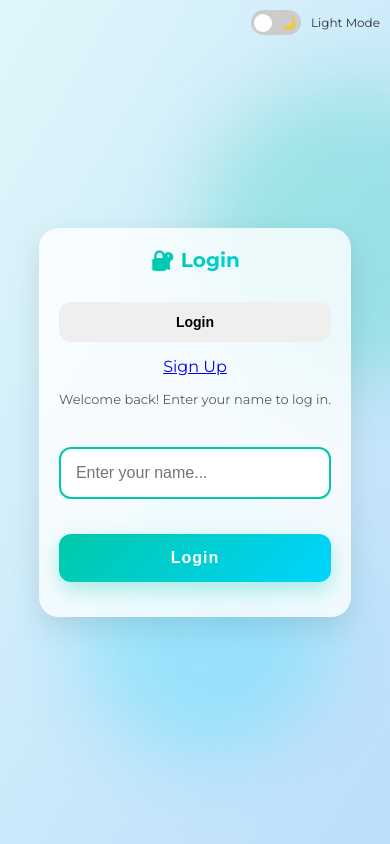
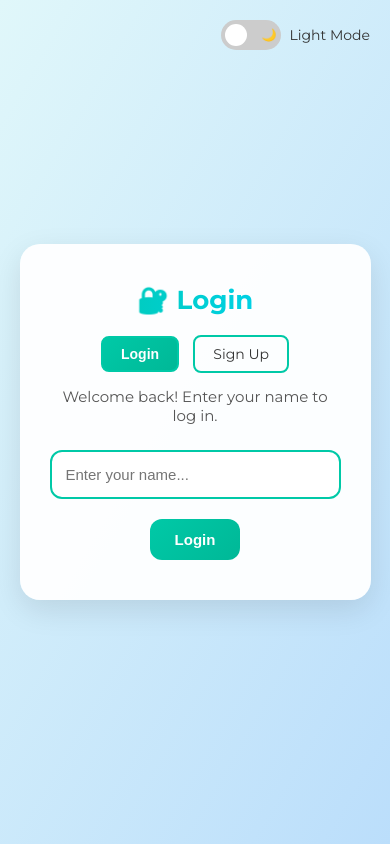
Before and after one commit to GurpreetSingh-21/CSCI355-Project-3, a website: page public/login.html in a window 390 px wide. Drawn offline with Linux system fonts and the light colour scheme.

Commit message:
created new auth.css for login and signup because it was having an issue with the dark/light mode, so it is seaparte now, and it is working good

```diff
--- /dev/null
+++ b/public/auth.css
@@ -0,0 +1,253 @@
+@import url('https://fonts.googleapis.com/css2?family=Montserrat:wght@400;600;700&display=swap');
+
+* {
+  margin: 0;
+  padding: 0;
+  box-sizing: border-box;
+}
+
+body {
+  font-family: 'Montserrat', sans-serif;
+  height: 100vh;
+  display: flex;
+  align-items: center;
+  justify-content: center;
+
+    transition: background-color 0.15s ease, color 0.15s ease;
+
+  overflow: hidden;
+  position: relative;
+}
+
+.container {
+  background-color: rgba(255, 255, 255, 0.9);
+  padding: 40px 30px;
+  border-radius: 20px;
+  box-shadow: 0 10px 30px rgba(0, 0, 0, 0.1);
+  text-align: center;
+  z-index: 10;
+  max-width: 400px;
+  width: 90%;
+}
+
+h1 {
+  font-size: 26px;
+  margin-bottom: 20px;
+  background: linear-gradient(90deg, #00c9a7, #00d4ff);
+  -webkit-background-clip: text;
+  color: transparent;
+}
+
+#formTitle ul{
+    text-decoration: none;
+}
+#formTitle li{
+   list-style: none;
+   text-decoration-line: none;
+}
+
+.subtext {
+  font-size: 15px;
+  color: #555;
+  margin-bottom: 25px;
+}
+
+.login-input {
+  width: 100%;
+  padding: 14px;
+  margin-bottom: 20px;
+  border: 2px solid #00c9a7;
+  border-radius: 12px;
+  font-size: 15px;
+  outline: none;
+  transition: border-color 0.3s ease;
+}
+
+.login-input:focus {
+  border-color: #00d4ff;
+}
+
+button {
+  background: linear-gradient(135deg, #00c9a7, #00b897);
+  color: white;
+  border: none;
+  padding: 12px 25px;
+  border-radius: 12px;
+  font-size: 15px;
+  font-weight: 600;
+  cursor: pointer;
+  transition: background 0.3s ease, transform 0.2s ease;
+}
+
+button:hover {
+  background: linear-gradient(135deg, #00d4ff, #00c9a7);
+  transform: scale(1.05);
+}
+
+.tab-btn {
+  background-color: transparent;
+  border: 2px solid #00c9a7;
+  padding: 8px 18px;
+  margin: 0 5px;
+  border-radius: 8px;
+  font-size: 14px;
+  cursor: pointer;
+  transition: background 0.3s ease;
+}
+
+.tab-btn.active {
+  background-color: #00c9a7;
+  color: white;
+}
+
+.mode-toggle {
+    position: absolute;
+    top: 20px;
+    right: 20px;
+    z-index: 100;
+    display: flex;
+    align-items: center;
+    gap: 8px;
+    font-size: 14px;
+    line-height: 1;
+  }
+
+  .switch {
+    position: relative;
+    display: inline-block;
+    width: 60px;
+    height: 30px;
+    flex-shrink: 0;
+  }
+
+  .switch input {
+    opacity: 0;
+    width: 0;
+    height: 0;
+  }
+
+  .slider {
+    position: absolute;
+    cursor: pointer;
+    top: 0;
+    left: 0;
+    right: 0;
+    bottom: 0;
+    background-color: #ccc;
+    transition: 0.4s;
+    border-radius: 30px;
+    display: flex;
+    align-items: center;
+    justify-content: space-between;
+    padding: 0 5px;
+    font-size: 12px;
+    box-sizing: border-box;
+  }
+
+  .slider:before {
+    position: absolute;
+    content: "";
+    height: 22px;
+    width: 22px;
+    left: 4px;
+    bottom: 4px;
+    background-color: white;
+    transition: 0.4s;
+    border-radius: 50%;
+    z-index: 2;
+  }
+
+  input:checked + .slider {
+    background-color: #00c9a7;
+  }
+
+  input:checked + .slider:before {
+    transform: translateX(30px);
+  }
+
+  .sun, .moon {
+    font-size: 12px;
+    line-height: 1;
+    display: flex;
+    align-items: center;
+    justify-content: center;
+  }
+
+  #modeText {
+    display: flex;
+    align-items: center;
+    height: 30px;
+  }
+
+.animated-bg {
+  position: fixed;
+  top: 0;
+  left: 0;
+  width: 100%;
+  height: 100%;
+  z-index: 1;
+  opacity: 0.4;
+}
+
+.blob {
+  position: absolute;
+  border-radius: 50%;
+  filter: blur(40px);
+  transition: all 1s ease;
+  z-index: 1;
+}
+
+/* Light Mode */
+.light-mode {
+  background: linear-gradient(120deg, #e0f7fa, #bbdefb);
+  color: #333;
+}
+
+.light-mode .container {
+  background-color: rgba(255, 255, 255, 0.95);
+}
+
+.light-mode .login-input {
+  background-color: white;
+  color: #333;
+}
+
+/* Dark Mode */
+.dark-mode {
+  background: linear-gradient(120deg, #121212, #2c3e50);
+  color: #f5f5f5;
+}
+
+.dark-mode .container {
+  background-color: rgba(30, 30, 30, 0.95);
+}
+
+.dark-mode .login-input {
+  background-color: rgba(40, 40, 40, 0.9);
+  color: #f5f5f5;
+  border-color: #00c9a7;
+}
+
+.dark-mode .subtext {
+  color: #ccc;
+}
+
+.dark-mode .tab-btn {
+  border-color: #00c9a7;
+  color: white;
+}
+
+.dark-mode .tab-btn.active {
+  background-color: #00c9a7;
+  color: white;
+}
+
+a.tab-btn {
+    text-decoration: none;
+    color: inherit; /* Inherit text color from parent (matches the theme) */
+  }
+
+  a.tab-btn:hover {
+    text-decoration: none;
+    color: inherit;
+  }
--- a/public/login.html
+++ b/public/login.html
@@ -4,7 +4,7 @@
   <meta charset="UTF-8" />
   <meta name="viewport" content="width=device-width, initial-scale=1.0"/>
   <title>Login | Quiz App</title>
-  <link rel="stylesheet" href="style.css" />
+  <link rel="stylesheet" href="auth.css" />
 </head>
 <body class="light-mode">
 
@@ -18,12 +18,6 @@
       </span>
     </label>
     <span id="modeText">Light Mode</span>
-  </div>
-
-  <!-- Background -->
-  <div class="animated-bg">
-    <div class="blob" style="top: 10%; left: 50%; width: 300px; height: 300px; background: #00c9a7;"></div>
-    <div class="blob" style="top: 60%; left: 20%; width: 250px; height: 250px; background: #00d4ff;"></div>
   </div>
 
   <!-- Login Container -->
@@ -44,24 +38,40 @@
     </form>
   </div>
 
+  <script src="main.js"></script>
   <script>
-    // Light/Dark Mode Toggle Script
     const switchToggle = document.getElementById('modeSwitch');
     const body = document.body;
     const modeText = document.getElementById('modeText');
 
+    // Apply theme immediately before anything else
+    const savedTheme = localStorage.getItem('theme');
+    if (savedTheme === 'dark') {
+      body.classList.add('dark-mode');
+      body.classList.remove('light-mode');
+      modeText.textContent = 'Dark Mode';
+      switchToggle.checked = true;
+    } else {
+      body.classList.add('light-mode');
+      body.classList.remove('dark-mode');
+      modeText.textContent = 'Light Mode';
+      switchToggle.checked = false;
+    }
+
+    // Toggle on click
     switchToggle.addEventListener('change', () => {
-      body.classList.toggle('dark-mode');
-      modeText.textContent = body.classList.contains('dark-mode') ? 'Dark Mode' : 'Light Mode';
-      localStorage.setItem('theme', body.classList.contains('dark-mode') ? 'dark' : 'light');
-    });
+      const isDark = switchToggle.checked;
 
-    document.addEventListener('DOMContentLoaded', () => {
-      const savedTheme = localStorage.getItem('theme');
-      if (savedTheme === 'dark') {
+      if (isDark) {
         body.classList.add('dark-mode');
+        body.classList.remove('light-mode');
         modeText.textContent = 'Dark Mode';
-        switchToggle.checked = true;
+        localStorage.setItem('theme', 'dark');
+      } else {
+        body.classList.remove('dark-mode');
+        body.classList.add('light-mode');
+        modeText.textContent = 'Light Mode';
+        localStorage.setItem('theme', 'light');
       }
     });
   </script>
--- a/server.js
+++ b/server.js
@@ -15,11 +15,6 @@ client.connect()
   .then(() => {
     db = client.db('myQuizApp'); // ✅ your actual DB name
     console.log("✅ Connected to MongoDB");
-
-    // Start server only after DB is ready
-    app.listen(PORT, () => {
-      console.log(`🚀 Server running at http://localhost:${PORT}`);
-    });
   })
   .catch(err => {
     console.error('❌ MongoDB connection error:', err);
```
Also changed, not shown: public/signup.html (+26 -16 lines).
